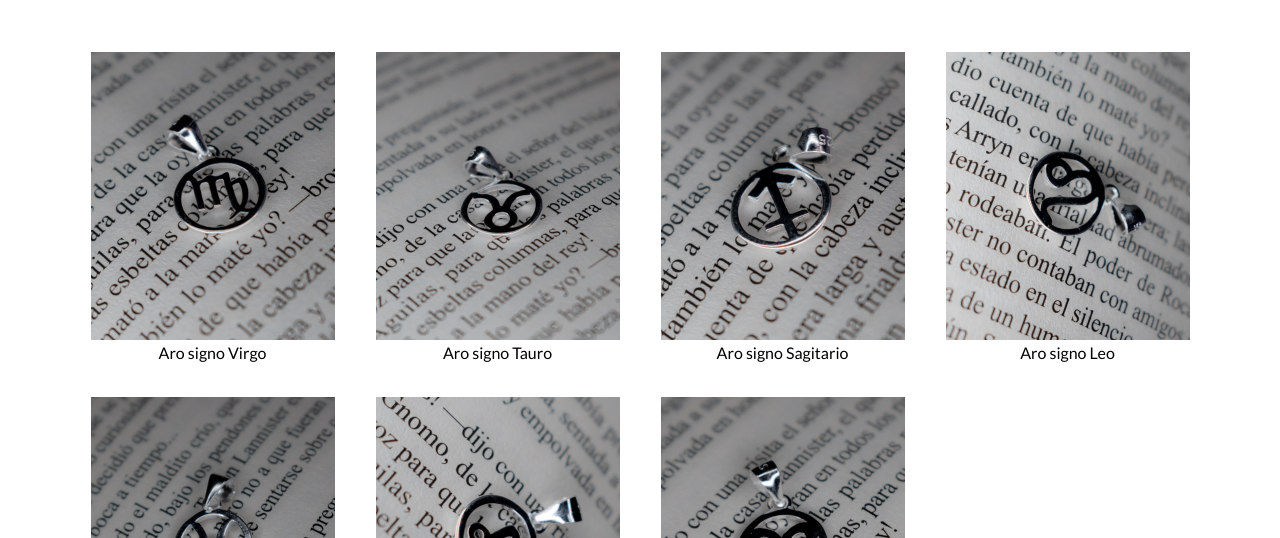
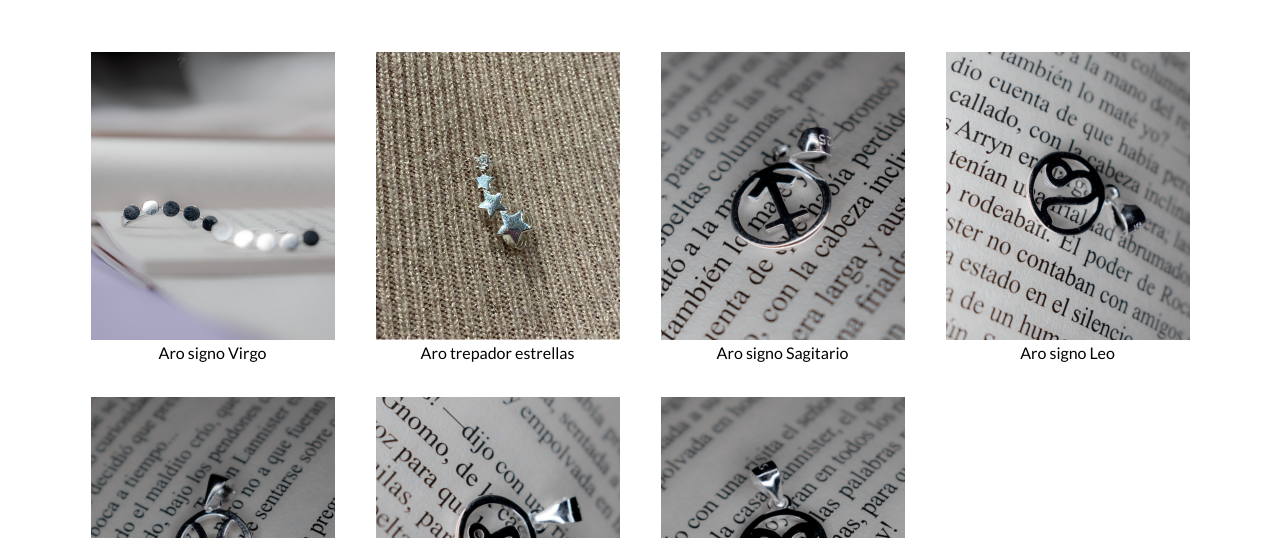
Before and after one commit to Maur0ZM/proyecto-final-joyaspam-DW, a website: page pages/aros.html in a window 1280 px wide. Shown: the part 262-800 px from the top of the page. Drawn offline with Linux system fonts and the light colour scheme.

Commit message:
Actualizacion imagenes

```diff
--- a/pages/aros.html
+++ b/pages/aros.html
@@ -56,17 +56,17 @@
         <div class="contGrid">
             <article class="products product-1">
                 <a class="enlace-imagen" href="">
-                    <img class="imagen-principal" src="../assent/img/productos/aros/aro-sn-virgo.png" alt="">
+                    <img class="imagen-principal" src="../assent/img/productos/aros/aro-trepador-circulo.png" alt="">
                     <img class="imagen-hover" src="" alt="">
                 </a>
                 <p>Aro signo Virgo</p>
             </article>
             <article class="products product-2">
                 <a class="enlace-imagen" href="">
-                    <img class="imagen-principal" src="../assent/img/productos/aros/aro-sn-tauro.png" alt="">
-                    <img class="imagen-hover" src="" alt="">
+                    <img class="imagen-principal" src="../assent/img/productos/aros/aro-trepador-estrella.png" alt="">
+                    <img class="imagen-hover" src="../assent/img/productos/hover/aros/hover-aro-trepador-estrella.png" alt="">
                 </a>
-                <p>Aro signo Tauro</p>
+                <p>Aro trepador estrellas</p>
             </article>
             <article class="products product-3">
                 <a class="enlace-imagen" href="">
--- a/scss/styles.scss
+++ b/scss/styles.scss
@@ -13,7 +13,6 @@
 @import "./layout/header.scss";
 @import "./layout/footer";
 @import "./layout/main-index";
-@import "./layout/main-aros";
 @import "./layout/main-nosotros";
 @import "./layout/main-PYG";
 @import "./layout/main-cuidados";
```
Also changed, not shown: assent/img/productos/hover/aros/hover-aro-trepador-estrella.png (added), css/styles.css.
